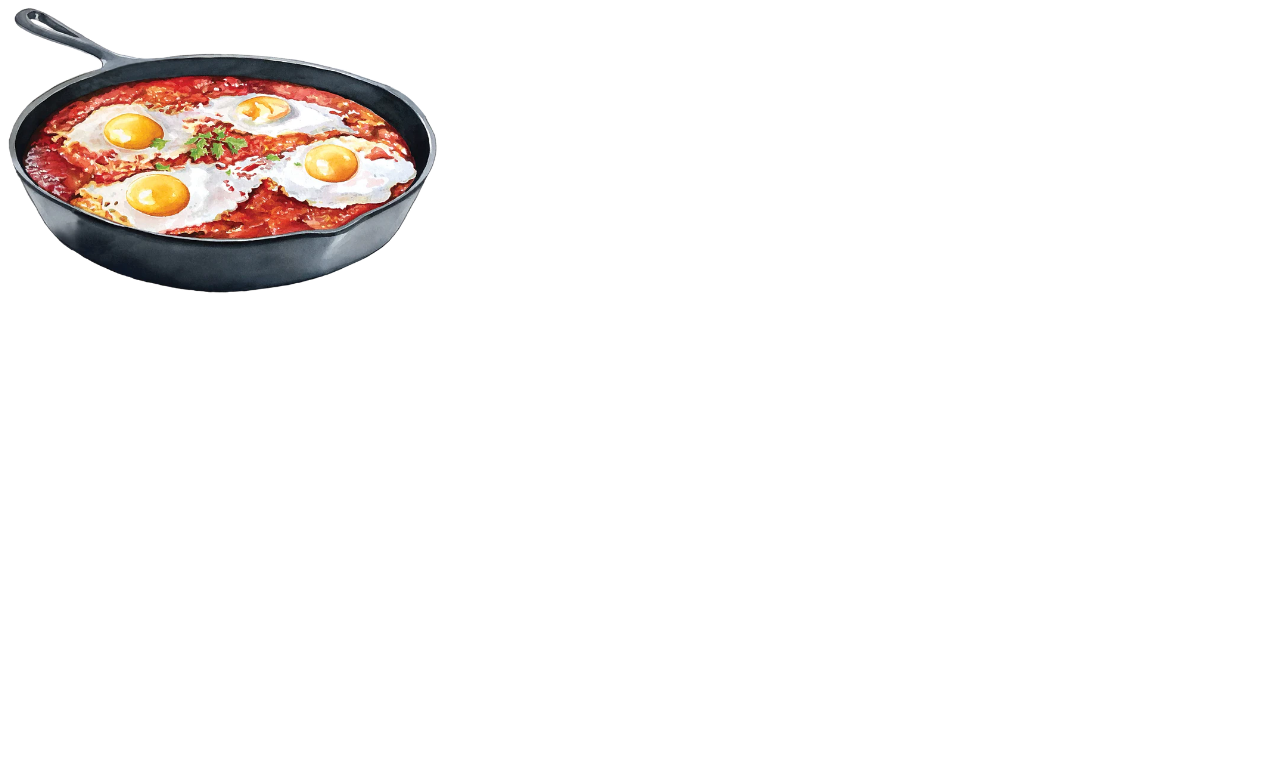
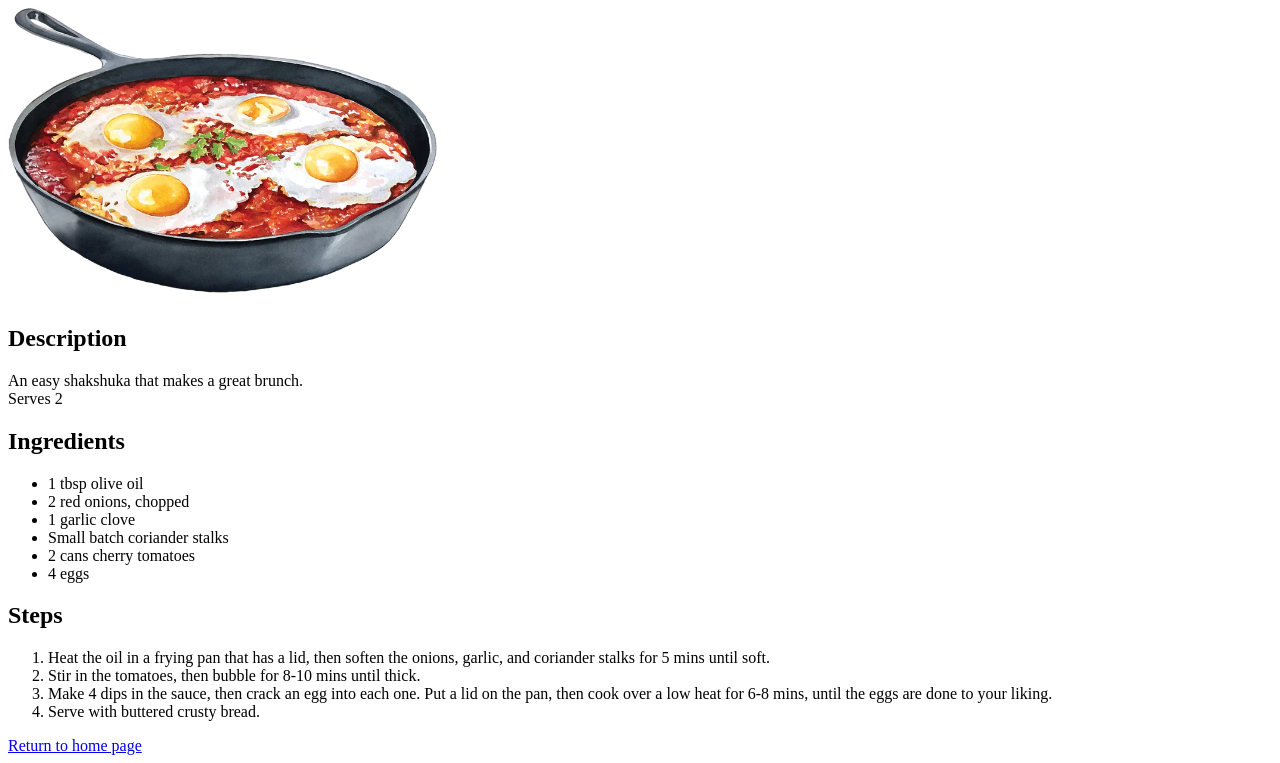
Before and after one commit to mhaugh745/odin-recipes, a plain HTML site: page recipes/shakshuka.html in a window 1280 px wide. Shown: the part 79-842 px from the top of the page. Before the commit the page ends 800 px from the top, so only its background shows below. Drawn offline with Linux system fonts and the light colour scheme.

Commit message:
Completed shakshuka recipe page

```diff
--- a/recipes/shakshuka.html
+++ b/recipes/shakshuka.html
@@ -5,12 +5,33 @@
     <title>Shakshuka</title>
 </head>
 <body>
-    <h1>
-        Shakshuka
-    </h1>
+    <h1>Shakshuka</h1>
+
     <img src="../images/shakshuka-image.png" alt="Shakshuka" height="300">
-    <h2>
 
-    </h2>
+    <h2>Description</h2>
+    <p>An easy shakshuka that makes a great brunch.<br>Serves 2</p>
+
+    <h2>Ingredients</h2>
+    <ul>
+        <li>1 tbsp olive oil</li>
+        <li>2 red onions, chopped</li>
+        <li>1 garlic clove</li>
+        <li>Small batch coriander stalks</li>
+        <li>2 cans cherry tomatoes</li>
+        <li>4 eggs</li>
+    </ul>
+
+    <h2>Steps</h2>
+    <ol>
+        <li>Heat the oil in a frying pan that has a lid, then soften the onions, garlic, and coriander stalks for 5 mins until soft.</li>
+        <li>Stir in the tomatoes, then bubble for 8-10 mins until thick.</li>
+        <li>Make 4 dips in the sauce, then crack an egg into each one.  Put a lid on the pan, then cook over a low heat for 6-8 mins, until the eggs are done to your liking.</li>
+        <li>Serve with buttered crusty bread.</li>
+    </ol>
+
+    <p></p>
+
+    <a href="../index.html">Return to home page</a>
 </body>
 </html>
```
Also changed, not shown: index.html (+4 -10 lines).
